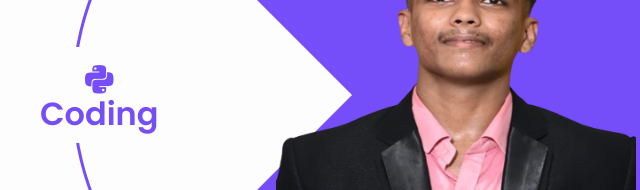
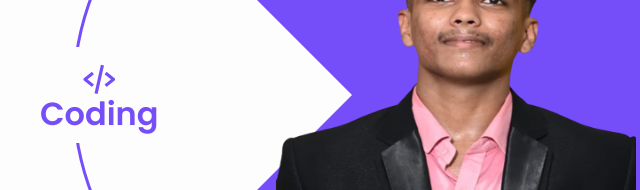
Before and after one commit to jatin009v/New-Portfolio-2023, a plain HTML site: page index.html in a window 1280 px wide. Shown: the part 305-495 px from the top of the page, 544-1184 px from the left. Drawn offline with nearby package versions, Linux system fonts and the light colour scheme.

Commit message:
Update index.html

```diff
--- a/index.html
+++ b/index.html
@@ -51,7 +51,7 @@
                 <h3>App-Developer</h3>
             </div>
             <div class="profession" style="--i:2;">
-                <i class='bx bxl-python' ></i>
+                <i class='bx bx-code-alt'></i>
                 <h3>Coding</h3>
             </div>
             <div class="profession" style="--i:3;">
```
